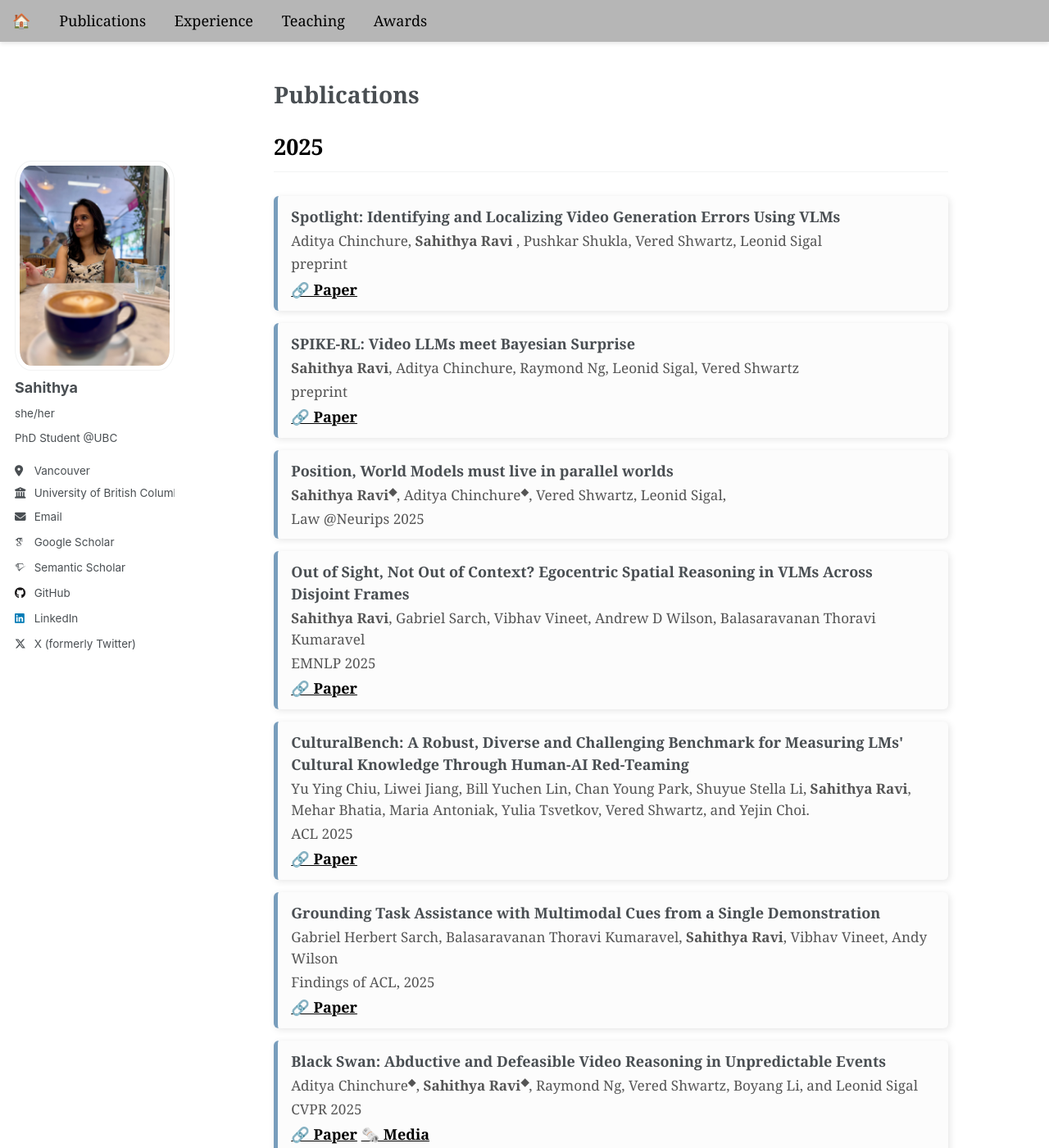
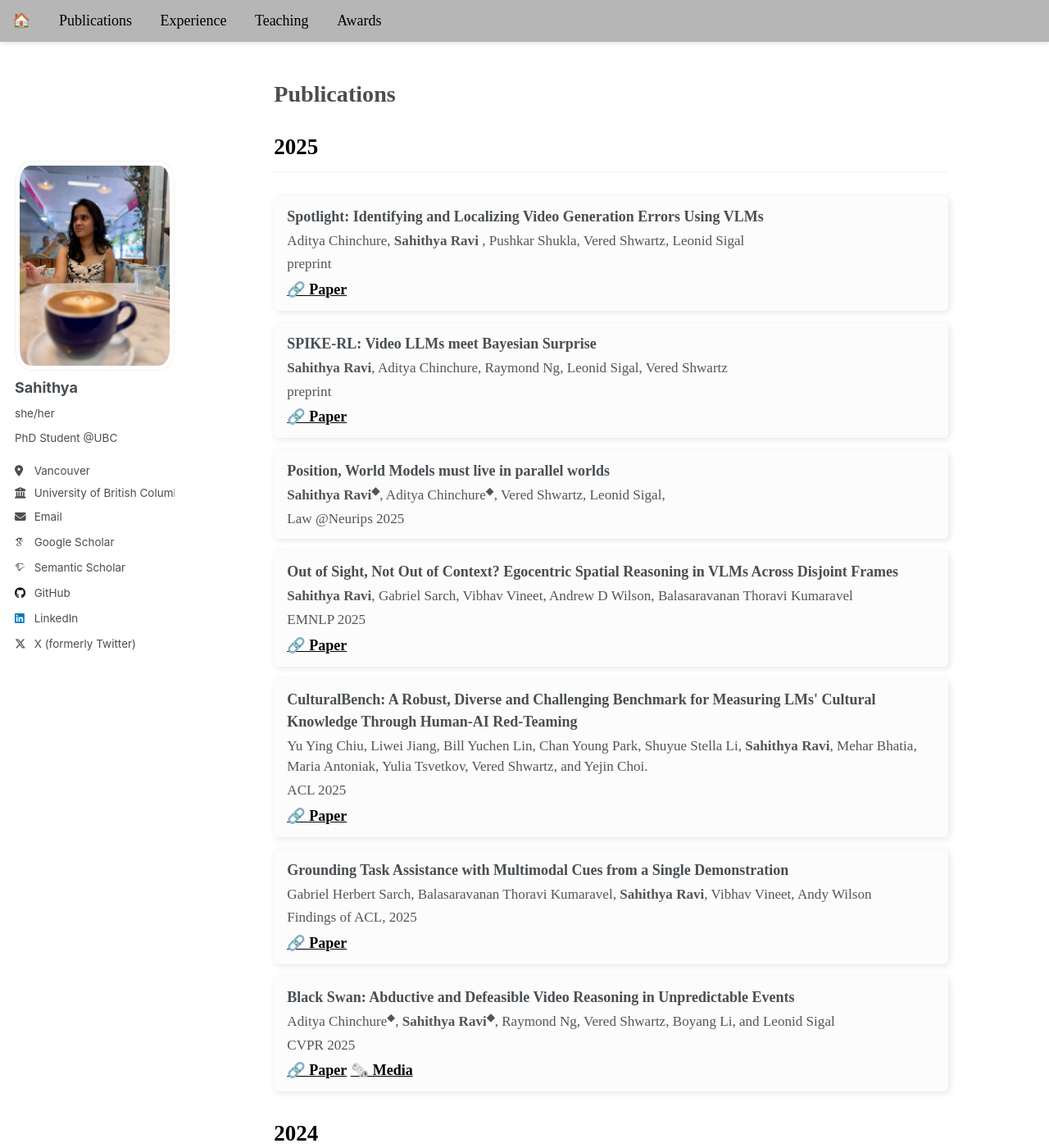
Before and after one commit to sahithyaravi/sahithyaravi.github.io, a Jekyll site: the page built from _pages/publications.md, in a window 1280 px wide and 1400 px high. Shown: the whole window at 82% size. Built offline with Jekyll 4.4.1, drawn with Linux system fonts in a browser that asks for light colours; some web fonts are replaced.

```diff
--- a/_sass/_themes.scss
+++ b/_sass/_themes.scss
@@ -39,9 +39,9 @@
 $type-size-7                : 0.6875em; // ~11px
 $type-size-8                : 0.625em;  // ~10px
 
-$global-font-family         : $georgia;
-$header-font-family         : $georgia;
-$caption-font-family        : $georgia;
+$global-font-family         : $bodoni;
+$header-font-family         : $bodoni;
+$caption-font-family        : $bodoni;
 
 /* ==========================================================================
    Breakpoints
```
Also changed, not shown: _pages/publications.md (+1 -1 lines).
